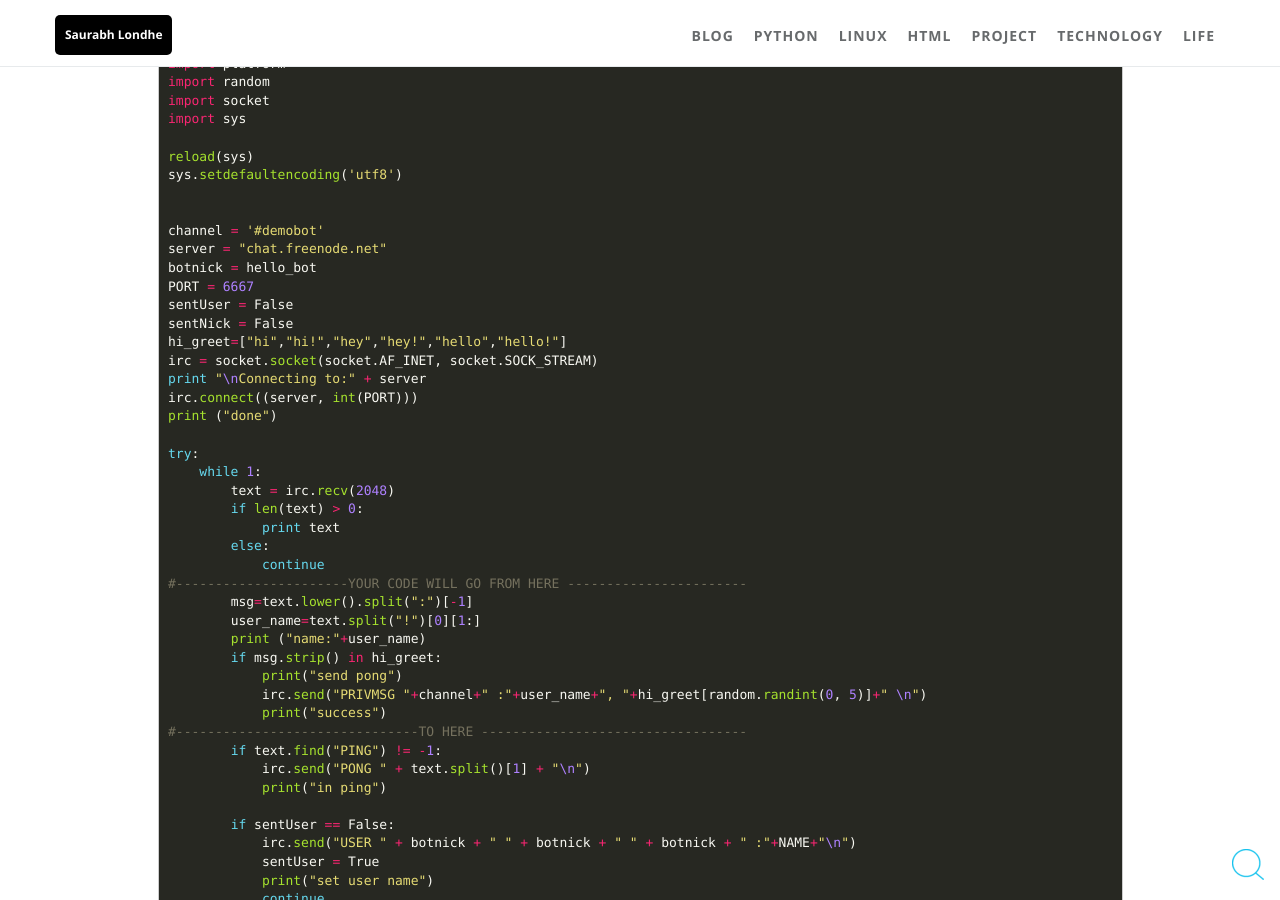
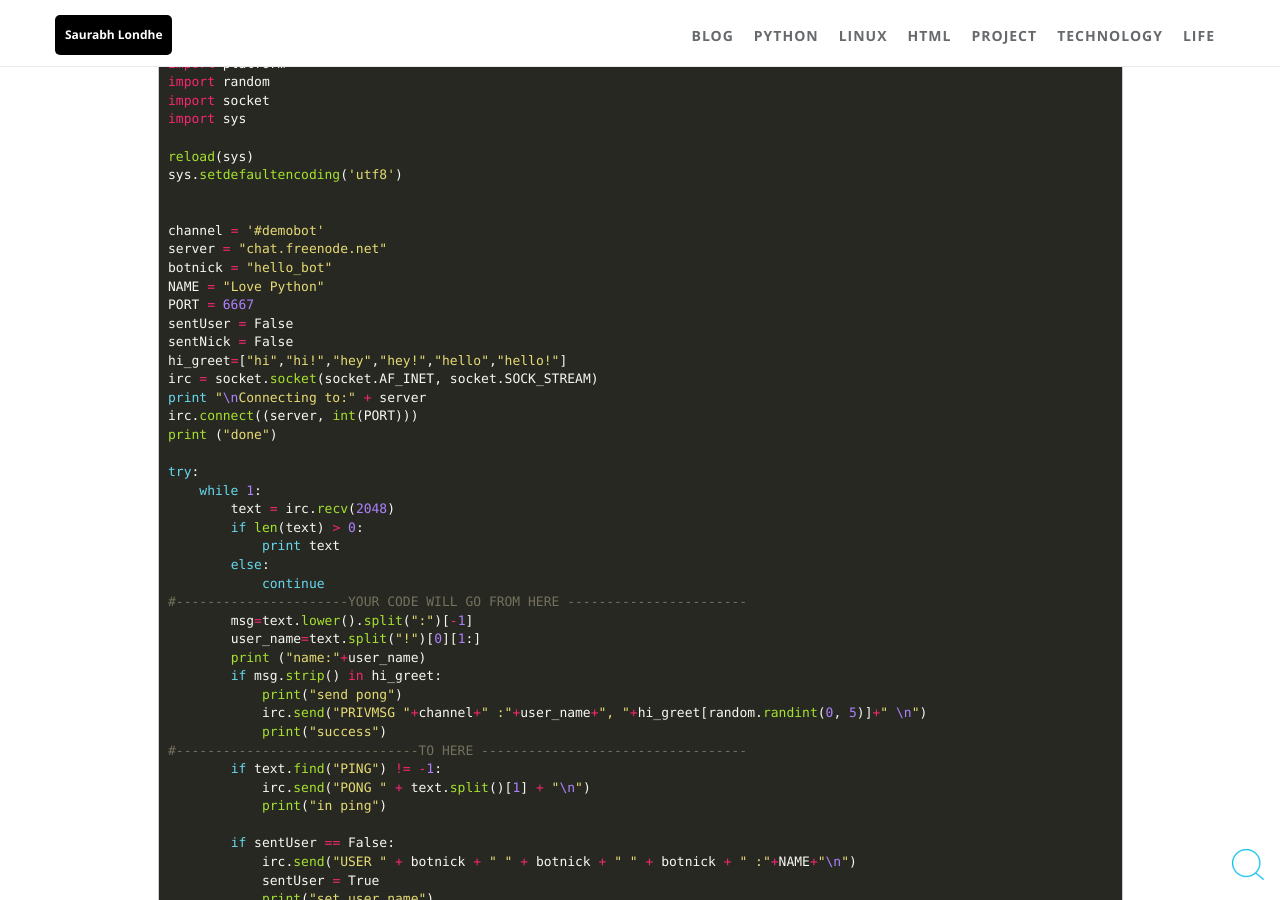
Before and after one commit to saurabhlondhe/saurabhlondhe.github.io, a Jekyll site: the page built from _posts/2018-10-24-irc-hello-bot-python.md, in a window 1280 px wide and 900 px high, scrolled down 2223 px. Built offline with Jekyll 4.4.1, drawn with Linux system fonts in a browser that asks for light colours.

Commit message:
#109 #110 modifications

```diff
--- a/_posts/2018-10-24-irc-hello-bot-python.md
+++ b/_posts/2018-10-24-irc-hello-bot-python.md
@@ -106,7 +106,8 @@ sys.setdefaultencoding('utf8')
 
 channel = '#demobot'
 server = "chat.freenode.net"
-botnick = hello_bot
+botnick = "hello_bot"
+NAME = "Love Python"
 PORT = 6667
 sentUser = False
 sentNick = False
```
